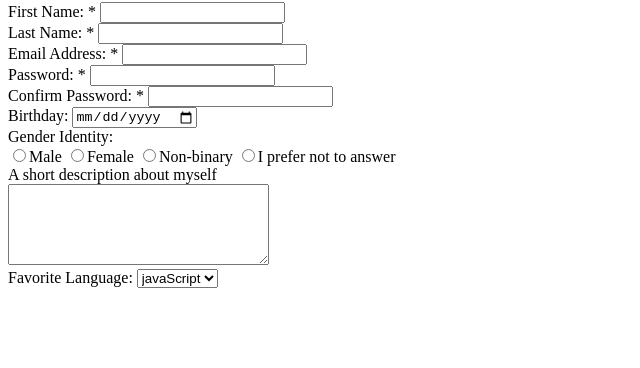
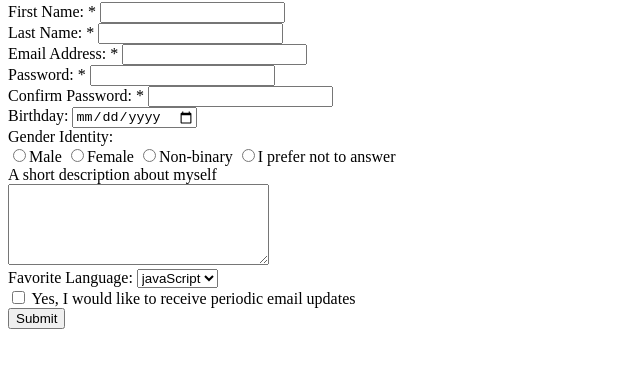
Before and after one commit to dreessen-n/registration-form, a plain HTML site: page index.html in a window 1280 px wide. Shown: the part 78-446 px from the top of the page, without its empty margins (0-640 px from the left). Drawn offline with Linux system fonts and the light colour scheme.

Commit message:
Add checkbox and submit

```diff
--- a/index.html
+++ b/index.html
@@ -54,5 +54,10 @@
             <option>Python</option>
         </select>
     </div>
+    <div>
+        <input type="checkbox">
+        <label>Yes, I would like to receive periodic email updates</label>
+    </div>
+    <input type="submit">
 </body>
 </html>
```
